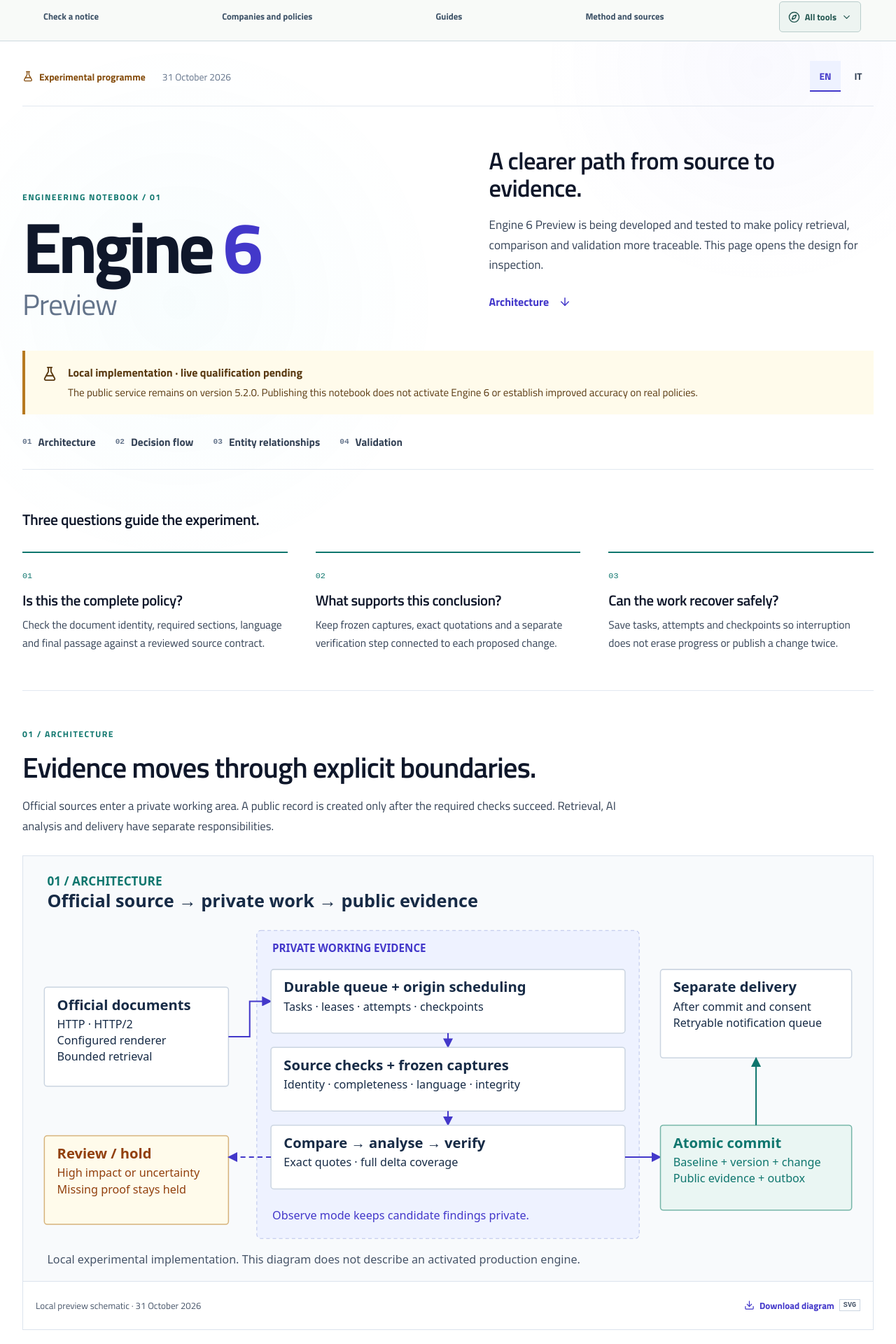
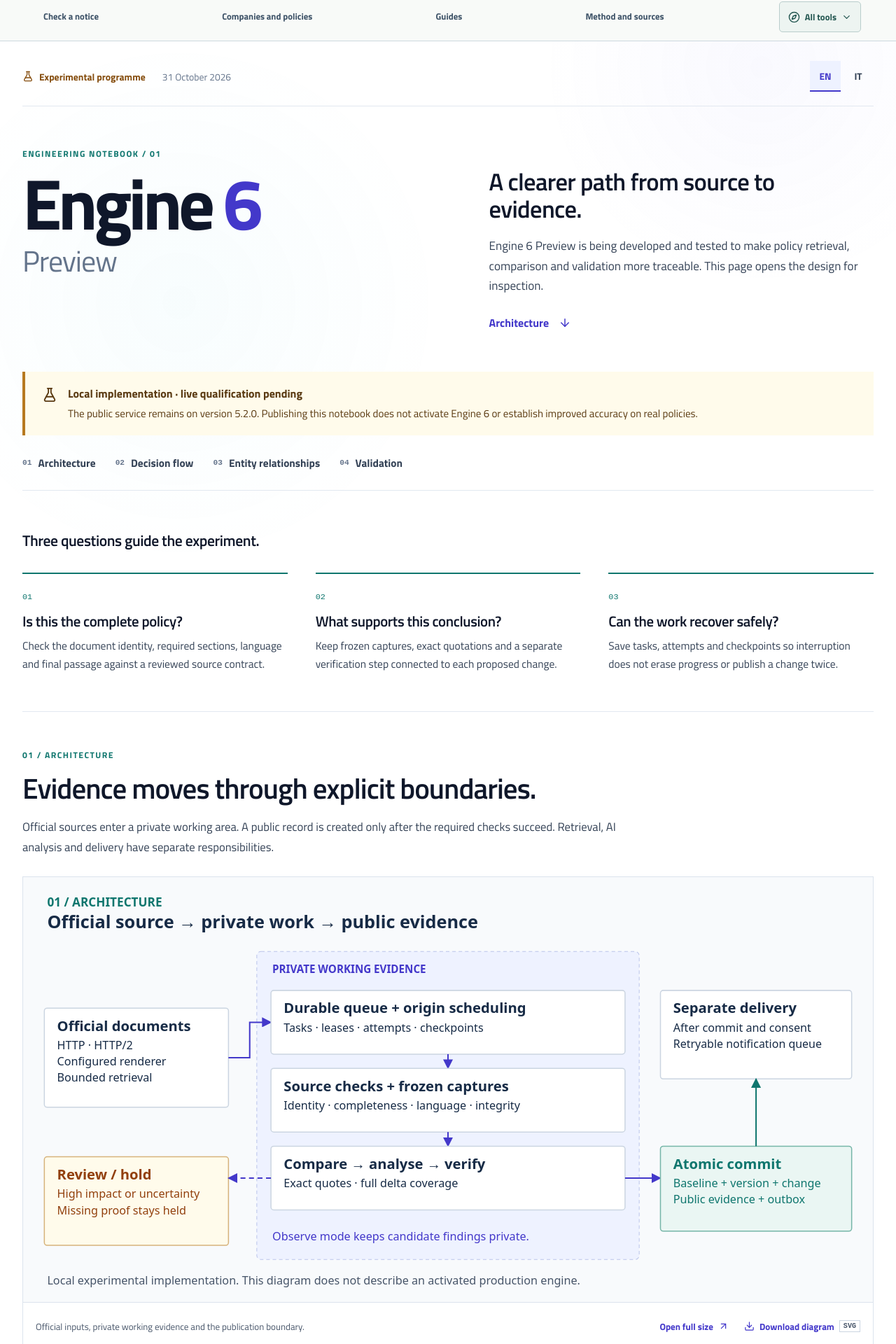
Before and after one commit to sev7enITA/policywatcher, a Next.js app: page /engine-6-preview in a window 1280 px wide. Shown: the part 64-1984 px from the top of the page at 70% size. Built offline with nearby package versions, Linux system fonts and the light colour scheme.

Commit message:
docs(site): refine preview diagram access and language cues

```diff
--- a/src/app/engine-6-preview/page.tsx
+++ b/src/app/engine-6-preview/page.tsx
@@ -72,8 +72,11 @@ const copy = {
     nextText: 'Before live activation, qualification needs an annotated corpus and at least three complete daily windows. The target is up to 500 policies per day; reliability and coverage take priority.',
     qualification: ['Source identity and completeness', 'False change alerts and unsupported claims', 'Retrieval coverage, retries and latency', 'Model tokens and cost per changed document', 'Evidence growth, backup and restore'],
     limits: 'OCR for scanned PDFs, general PDF structure recovery, automatic source-contract onboarding and automatic evidence pruning are outside this preview. Ambiguous documents remain in review.',
-    downloads: 'Download diagram', textVersion: 'Read the diagram as text', source: 'Diagram source',
+    downloads: 'Download diagram', textVersion: 'Read the diagram as text', fullSize: 'Open full size', newTab: 'opens in a new tab',
+    tableHint: 'Scroll horizontally to read every column. Keyboard: focus the table area and use the arrow keys.',
+    diagramLegends: ['Official inputs, private working evidence and the publication boundary.', 'Green: verified outcomes. Amber: waiting or review.', 'Solid: database foreign keys. Dashed: application references.'],
     related: 'Continue exploring', links: ['Method and confidence', 'Trust and quality', 'Product roadmap'],
+    relatedLanguage: 'These reference pages open in English. The methodology page also offers an Italian language switch.',
     footerNote: 'A public record of an experiment. Status will change only as new verification evidence is recorded.',
   },
   it: {
@@ -139,8 +142,11 @@ const copy = {
     nextText: 'Prima dell’attivazione live servono un corpus annotato e almeno tre finestre giornaliere complete. L’obiettivo è fino a 500 policy al giorno, con affidabilità e copertura prioritarie.',
     qualification: ['Identità e completezza delle fonti', 'Falsi cambiamenti e affermazioni non supportate', 'Copertura, retry e latenza del recupero', 'Token e costo per documento modificato', 'Crescita delle prove, backup e ripristino'],
     limits: 'OCR dei PDF scansiti, ricostruzione generale della struttura PDF, configurazione automatica dei contratti di fonte e cancellazione automatica delle prove sono fuori da questa preview. I documenti ambigui restano in revisione.',
-    downloads: 'Scarica il diagramma', textVersion: 'Leggi il diagramma in forma testuale', source: 'Sorgente del diagramma',
+    downloads: 'Scarica il diagramma', textVersion: 'Leggi il diagramma in forma testuale', fullSize: 'Apri a piena dimensione', newTab: 'si apre in una nuova scheda',
+    tableHint: 'Scorri in orizzontale per leggere tutte le colonne. Da tastiera: seleziona l’area della tabella e usa le frecce.',
+    diagramLegends: ['Fonti ufficiali, prove di lavoro private e confine di pubblicazione.', 'Verde: esiti verificati. Ambra: attesa o revisione.', 'Continua: chiavi esterne nel DB. Tratteggiata: riferimenti applicativi.'],
     related: 'Continua a esplorare', links: ['Metodo e confidence', 'Qualità e fiducia', 'Roadmap del prodotto'],
+    relatedLanguage: 'Questi approfondimenti si aprono in inglese. La metodologia offre anche un selettore per la lingua italiana.',
     footerNote: 'Un resoconto pubblico di una sperimentazione. Lo stato cambierà con la registrazione di nuove prove di verifica.',
   },
 };
@@ -159,8 +165,11 @@ export default async function EnginePreviewPage({ searchParams }: Props) {
     <figure className={styles.diagram}>
       <Image src={`/engine-6-preview/${name}-${lang}.svg`} alt={alt} width={width} height={height} unoptimized />
       <figcaption>
-        <span>{lang === 'it' ? 'Schema della preview locale · 31 ottobre 2026' : 'Local preview schematic · 31 October 2026'}</span>
-        <a href={`/engine-6-preview/${name}-${lang}.svg`} download><Download size={15} aria-hidden="true" />{t.downloads} <span className={styles.format}>SVG</span></a>
+        <span>{t.diagramLegends[['architecture', 'decision-flow', 'entities'].indexOf(name)]}</span>
+        <div className={styles.diagramActions}>
+          <a href={`/engine-6-preview/${name}-${lang}.svg`} target="_blank" rel="noopener noreferrer" aria-label={`${t.fullSize} (${t.newTab})`}>{t.fullSize}<ArrowUpRight size={15} aria-hidden="true" /></a>
+          <a href={`/engine-6-preview/${name}-${lang}.svg`} download><Download size={15} aria-hidden="true" />{t.downloads} <span className={styles.format}>SVG</span></a>
+        </div>
       </figcaption>
     </figure>
   );
@@ -191,13 +200,14 @@ export default async function EnginePreviewPage({ searchParams }: Props) {
       </section>
       <section className={styles.section} id="entities" aria-labelledby="entities-title"><div className={styles.sectionHeading}><p className={styles.eyebrow}>03 / {t.nav[2]}</p><h2 id="entities-title">{t.erTitle}</h2><p>{t.erIntro}</p></div>
         {diagram('entities', t.erAlt, 1200, 840)}
-        <div className={styles.tableWrap}><table><caption>{t.erTitle}</caption><thead><tr><th scope="col">{t.entity}</th><th scope="col">{t.responsibility}</th><th scope="col">{t.relationship}</th></tr></thead><tbody>{t.entities.map(([entity, responsibility, relationship]) => <tr key={entity}><th scope="row">{entity}</th><td>{responsibility}</td><td>{relationship}</td></tr>)}</tbody></table></div>
+        <p className={styles.tableHint} id="entities-scroll-hint">{t.tableHint} <span aria-hidden="true">↔</span></p>
+        <div className={styles.tableWrap} role="region" aria-labelledby="entities-title" aria-describedby="entities-scroll-hint" tabIndex={0}><table><caption>{t.erTitle}</caption><thead><tr><th scope="col">{t.entity}</th><th scope="col">{t.responsibility}</th><th scope="col">{t.relationship}</th></tr></thead><tbody>{t.entities.map(([entity, responsibility, relationship]) => <tr key={entity}><th scope="row">{entity}</th><td>{responsibility}</td><td>{relationship}</td></tr>)}</tbody></table></div>
       </section>
       <section className={styles.section} id="validation" aria-labelledby="validation-title"><div className={styles.sectionHeading}><p className={styles.eyebrow}>04 / {t.nav[3]}</p><h2 id="validation-title">{t.ledgerTitle}</h2><p>{t.ledgerIntro}</p></div>
         <div className={styles.ledger}>{t.checks.map(([check, result, limit]) => <article key={check}><h3>{check}</h3><div><strong>{result}</strong><p>{limit}</p></div></article>)}</div>
         <div className={styles.qualification}><div><span className={styles.pendingLabel}>{lang === 'it' ? 'Da qualificare' : 'Qualification pending'}</span><h3>{t.nextTitle}</h3><p>{t.nextText}</p></div><ul>{t.qualification.map(item => <li key={item}>{item}</li>)}</ul></div><p className={styles.limits}>{t.limits}</p>
       </section>
-      <footer className={styles.notebookFooter}><p>{t.footerNote}</p><nav aria-label={t.related}>{['/methodology/confidence', '/trust', '/roadmap'].map((href, i) => <Link key={href} href={href}>{t.links[i]}<ArrowUpRight size={16} aria-hidden="true" /></Link>)}</nav></footer>
+      <footer className={styles.notebookFooter}><p>{t.footerNote}</p><div><nav aria-label={t.related}>{['/methodology/confidence', '/trust', '/roadmap'].map((href, i) => <Link key={href} href={href} hrefLang="en">{t.links[i]}<span className={styles.languageBadge}>EN</span><ArrowUpRight size={16} aria-hidden="true" /></Link>)}</nav><p className={styles.relatedLanguage}>{t.relatedLanguage}</p></div></footer>
     </main>
     <Footer lang={lang} lockLang />
   </>;
--- a/src/app/engine-6-preview/preview.module.css
+++ b/src/app/engine-6-preview/preview.module.css
@@ -1,12 +1,13 @@
 .page { width: min(1240px, calc(100% - 64px)); margin: 0 auto; color: var(--text-body); }
-.page a:focus-visible, .page summary:focus-visible { outline: 3px solid #6366f1; outline-offset: 5px; }
+.page a:focus-visible, .page summary:focus-visible, .tableWrap:focus-visible { outline: 3px solid #6366f1; outline-offset: 5px; }
 .masthead { display: flex; align-items: center; gap: 24px; padding: 28px 0 20px; border-bottom: 1px solid var(--border-color); font-size: .86rem; }
 .masthead > span { display: flex; align-items: center; gap: 8px; color: #854d0e; font-weight: 700; }
 .masthead time { color: var(--text-muted); }
 .masthead nav { display: flex; margin-left: auto; gap: 3px; }
 .masthead nav a { min-width: 44px; min-height: 44px; display: grid; place-items: center; font-weight: 700; border-bottom: 2px solid transparent; }
 .masthead nav a[aria-current] { color: #4338ca; border-color: #4338ca; background: #eef2ff; }
-.hero { display: grid; grid-template-columns: 1.05fr 1fr; gap: clamp(28px, 7vw, 100px); padding: 58px 0 48px; align-items: end; }
+.hero { display: grid; grid-template-columns: 1.05fr 1fr; gap: clamp(28px, 7vw, 100px); padding: 58px 0 48px; align-items: start; }
+.heroCopy { padding-top: 30px; }
 .eyebrow { color: #0f766e; text-transform: uppercase; font-size: .76rem; letter-spacing: .12em; font-weight: 750; margin-bottom: 16px; }
 .hero h1 { font-size: clamp(4rem, 8vw, 7.6rem); line-height: .88; letter-spacing: -.055em; font-weight: 700; }
 .hero h1 > span { color: #4338ca; }
@@ -39,6 +40,7 @@
 .diagram figcaption { border-top: 1px solid #dce3ed; padding: 12px 18px; display: flex; flex-wrap: wrap; align-items: center; justify-content: space-between; gap: 8px 20px; color: #475569; font-size: .82rem; background: #fff; }
 .diagram figcaption a { display: inline-flex; min-height: 44px; align-items: center; gap: 7px; font-weight: 700; color: #4338ca; }
 .diagram figcaption a:hover { text-decoration: underline; text-underline-offset: 4px; }
+.diagramActions { display: flex; flex-wrap: wrap; gap: 0 22px; }
 .format { border: 1px solid #cbd5e1; padding: 2px 5px; font-family: var(--font-mono); font-size: .63rem; color: #475569; }
 .textAlternative { margin-top: 16px; border-bottom: 1px solid var(--border-color); }
 .textAlternative summary { cursor: pointer; font-weight: 650; padding: 14px 0; min-height: 44px; color: #4338ca; }
@@ -57,6 +59,7 @@
 .modeNote h3 { color: #115e59; font-size: 1.2rem; margin-bottom: 8px; }
 .modeNote p { line-height: 1.65; }
 .tableWrap { overflow-x: auto; border-top: 1px solid var(--border-color); margin-top: 28px; }
+.tableHint { display: none; }
 .tableWrap table { width: 100%; border-collapse: collapse; font-size: .91rem; text-align: left; }
 .tableWrap caption { text-align: left; padding: 18px 0; font-weight: 700; color: var(--text-main); }
 .tableWrap th, .tableWrap td { padding: 16px; vertical-align: top; border-bottom: 1px solid var(--border-color); line-height: 1.6; }
@@ -81,12 +84,14 @@
 .notebookFooter p { max-width: 520px; font-size: .93rem; line-height: 1.65; color: var(--text-muted); }
 .notebookFooter nav { display: flex; flex-wrap: wrap; justify-content: flex-end; gap: 2px 24px; }
 .notebookFooter a { display: inline-flex; align-items: center; min-height: 44px; gap: 7px; font-weight: 650; color: #4338ca; font-size: .91rem; }
+.languageBadge { font-size: .64rem; font-family: var(--font-mono); font-weight: 500; padding: 2px 4px; border: 1px solid #cbd5e1; color: var(--text-muted); }
+.notebookFooter .relatedLanguage { margin: 10px 0 0 auto; font-size: .8rem; text-align: right; }
 @media (max-width: 800px) {
   .page { width: calc(100% - 36px); }
   .hero { gap: 35px; grid-template-columns: 1fr; padding: 38px 0; }
   .hero h1 { font-size: clamp(4.5rem, 12vw, 6.2rem); }
   .hero h1 small { display: inline-block; margin: 0 0 0 15px; font-size: .34em; }
-  .heroCopy { max-width: 630px; }
+  .heroCopy { max-width: 630px; padding-top: 0; }
   .heroCopy h2 { max-width: 600px; }
   .goals > div { gap: 24px; }
   .goals h3 { font-size: 1.15rem; }
@@ -94,6 +99,7 @@
   .qualification { grid-template-columns: 1fr; gap: 24px; }
   .notebookFooter { grid-template-columns: 1fr; gap: 12px; }
   .notebookFooter nav { justify-content: flex-start; }
+  .notebookFooter .relatedLanguage { text-align: left; margin-left: 0; }
 }
 @media (max-width: 560px) {
   .masthead { flex-wrap: wrap; gap: 4px 16px; padding-top: 18px; }
@@ -126,6 +132,9 @@
   .modeNote { padding: 20px 16px; gap: 12px; }
   .modeNote > svg { width: 20px; }
   .tableWrap table { min-width: 650px; }
+  .tableHint { display: block; font-size: .82rem; line-height: 1.6; color: var(--text-muted); margin-top: 22px; }
+  .tableHint span { color: #4338ca; font-weight: 700; white-space: nowrap; }
+  .tableWrap { margin-top: 10px; }
   .tableWrap caption { max-width: 330px; }
   .tableWrap th, .tableWrap td { padding: 13px 10px; }
   .ledger article { grid-template-columns: 1fr; gap: 9px; padding: 20px 0; }
```
